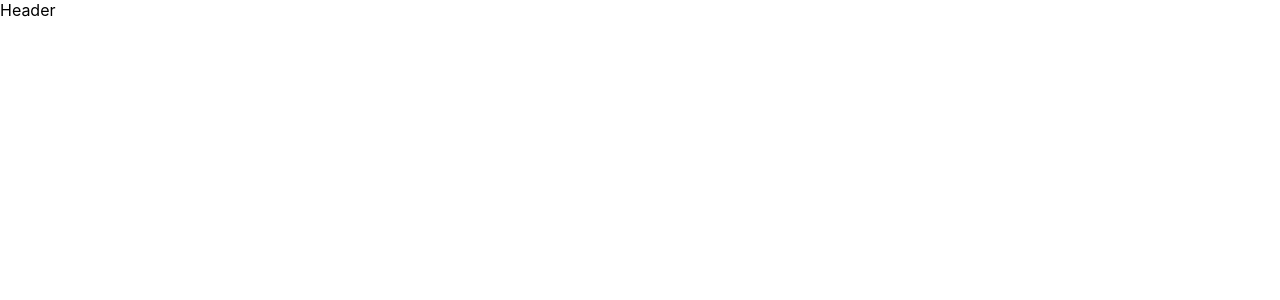
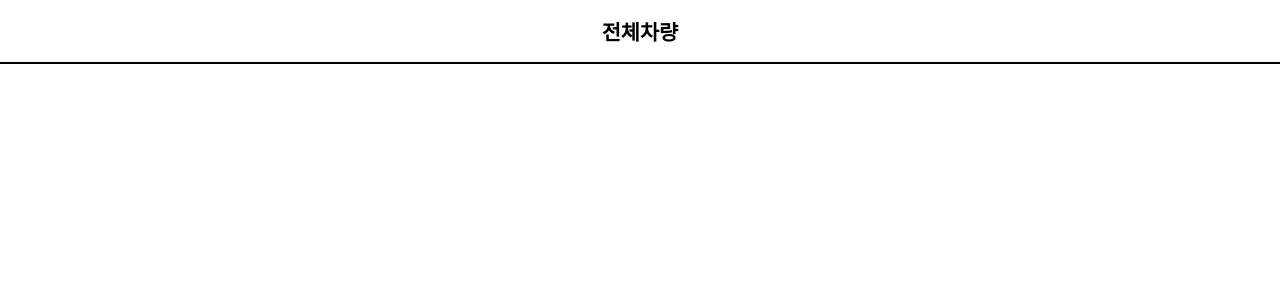
Before and after one commit to choi2021/wanted-2-1-assignment, a React (Create React App) app: page / in a window 1280 px wide. Shown: the top 300 px of the page. Built offline with nearby package versions, Linux system fonts and the light colour scheme.

Commit message:
[feat] Header 컴포넌트 추가

```diff
--- a/src/components/header/Header.tsx
+++ b/src/components/header/Header.tsx
@@ -1,7 +1,29 @@
 import React from 'react';
+import { AiOutlineArrowLeft } from 'react-icons/ai';
+import { Link, useLocation } from 'react-router-dom';
+import S from './styles';
+
+enum Title {
+  Home = '전체차량',
+  Detail = '차량상세',
+}
+
+const HOME_URL = '/';
 
 const Header = () => {
-  return <div>Header</div>;
+  const location = useLocation();
+  const isHome = location.pathname === HOME_URL;
+  const text = isHome ? Title.Home : Title.Detail;
+  return (
+    <S.Header>
+      {!isHome && (
+        <Link to="/">
+          <AiOutlineArrowLeft />
+        </Link>
+      )}
+      <span>{text}</span>
+    </S.Header>
+  );
 };
 
 export default Header;
--- /dev/null
+++ b/src/components/header/styles.js
@@ -0,0 +1,22 @@
+import styled from 'styled-components';
+
+const Header = styled.header`
+  box-sizing: border-box;
+  width: 100%;
+  text-align: center;
+  font-size: 1.3rem;
+  font-weight: bold;
+  display: flex;
+  justify-content: center;
+  align-items: center;
+  padding: 1rem 2rem;
+  border-bottom: 2px solid ${(props) => props.theme.colors.black};
+  a {
+    font-size: 1.5rem;
+    transform: translateX(-550%);
+  }
+`;
+
+const S = { Header };
+
+export default S;
```
Also changed, not shown: .eslintrc.json.
